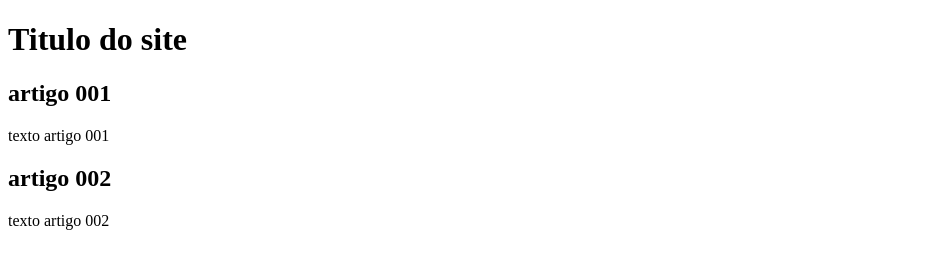
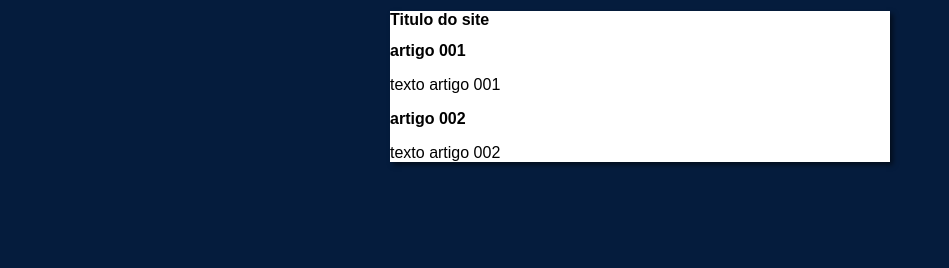
Before and after one commit to alejandrolafuente/projeto-site, a plain HTML site: page index.html in a window 1280 px wide. Shown: the whole page, without its empty margins (0-949 px from the left). Drawn offline with Linux system fonts and the light colour scheme.

Commit message:
Design estah na branch conteudo

```diff
--- /dev/null
+++ b/estilos/style.css
@@ -0,0 +1,15 @@
+* {
+    font-family: Arial, Helvetica, sans-serif;
+    font-size: 16px;
+}
+
+body {
+    background-color: rgb(5, 28, 61);
+}
+
+main {
+    background-color: white;
+    width: 500px;
+    margin: auto;
+    box-shadow: 3px 3px 5px rgba(0, 0, 0, 0.537);
+}
--- a/index.html
+++ b/index.html
@@ -4,6 +4,7 @@
     <meta charset="UTF-8">
     <meta name="viewport" content="width=device-width, initial-scale=1.0">
     <title>Titulo do site</title>
+    <link rel="stylesheet" href="estilos/style.css">
 </head>
 <body>
     <main>
```
